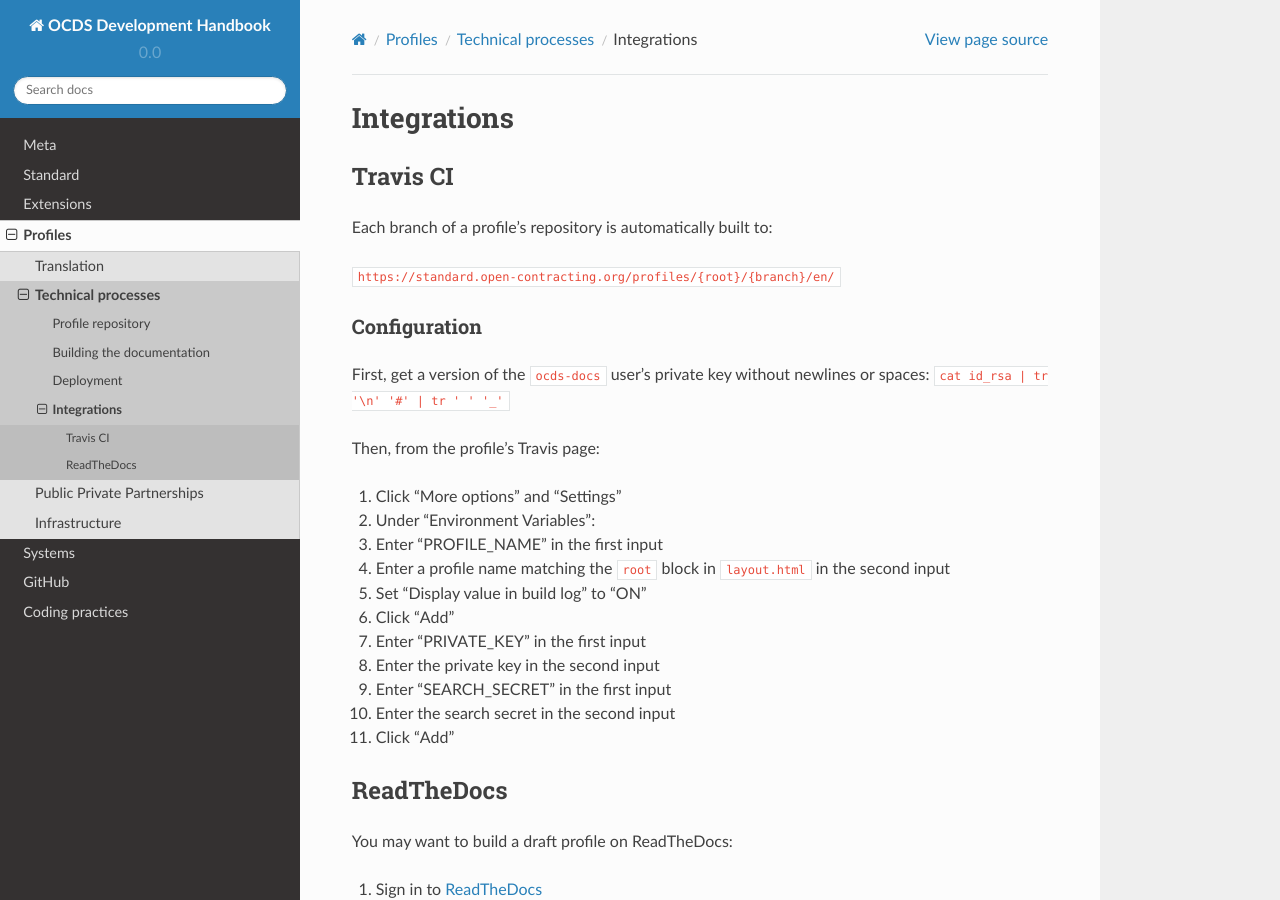
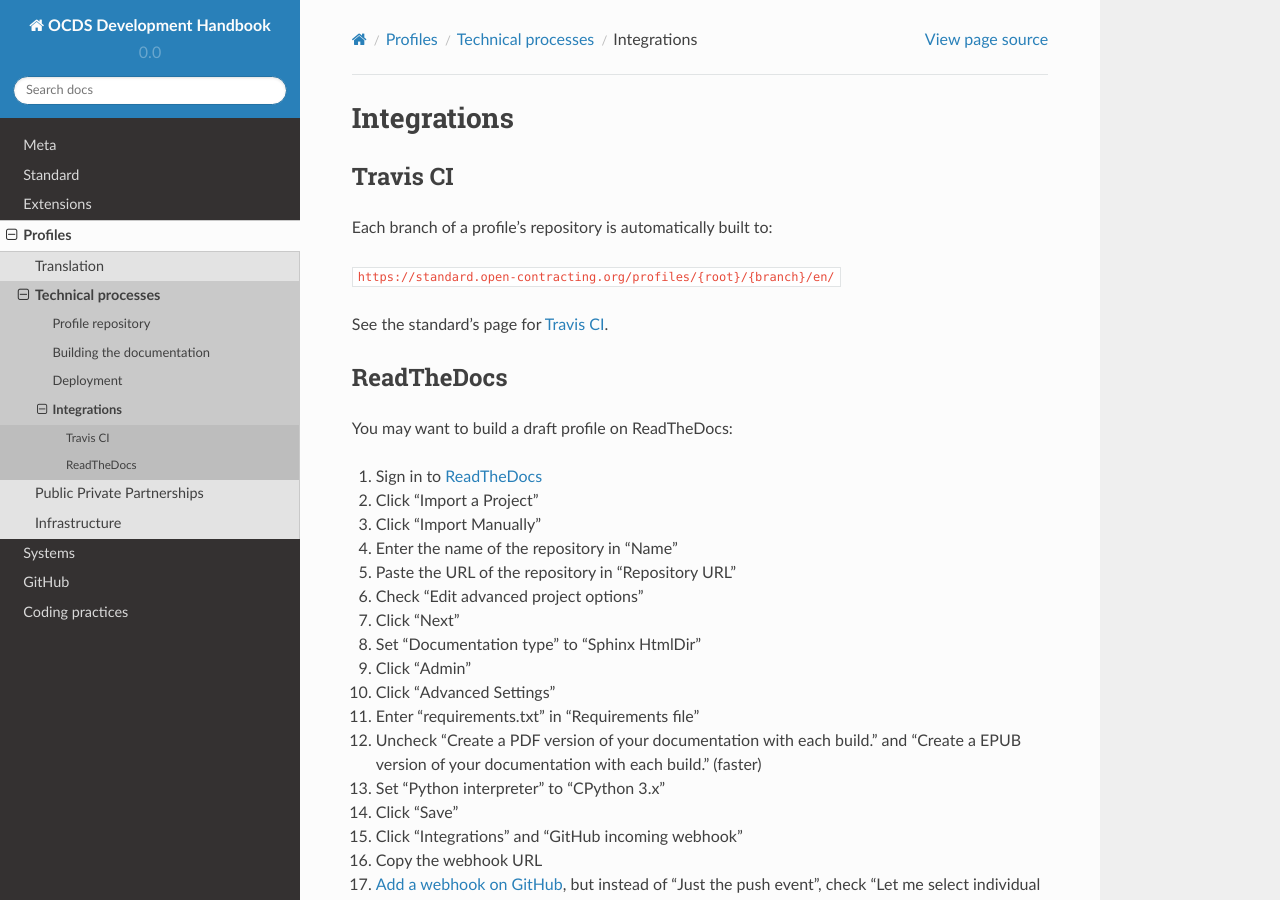
Before and after one commit to open-contracting/standard-development-handbook, a Sphinx documentation site: the page built from docs/profiles/technical/integrations.md, in a window 1280 px wide and 900 px high. Built offline with Sphinx 7.4.7 and the Read the Docs theme 2.0.0, drawn with Linux system fonts in a browser that asks for light colours.

Commit message:
Update Travis CI configuration for all documentation repositories

```diff
--- a/docs/profiles/technical/integrations.md
+++ b/docs/profiles/technical/integrations.md
@@ -6,23 +6,7 @@ Each branch of a profile's repository is automatically built to:
 
 `https://standard.open-contracting.org/profiles/{root}/{branch}/en/`
 
-### Configuration
-
-First, get a version of the `ocds-docs` user's private key without newlines or spaces: `cat id_rsa | tr '\n' '#' | tr ' ' '_'`
-
-Then, from the profile's Travis page:
-
-1. Click "More options" and "Settings"
-1. Under "Environment Variables":
-  1. Enter "PROFILE_NAME" in the first input
-  1. Enter a profile name matching the `root` block in `layout.html` in the second input
-  1. Set "Display value in build log" to "ON"
-  1. Click "Add"
-  1. Enter "PRIVATE_KEY" in the first input
-  1. Enter the private key in the second input
-  1. Enter "SEARCH_SECRET" in the first input
-  1. Enter the search secret in the second input
-  1. Click "Add"
+See the standard's page for [Travis CI](../../../standard/technical/integrations).
 
 ## ReadTheDocs
 
```
Also changed, not shown: docs/standard/technical/index.md (+1 -0 lines), docs/standard/technical/integrations.md (added, +25 -0 lines).
